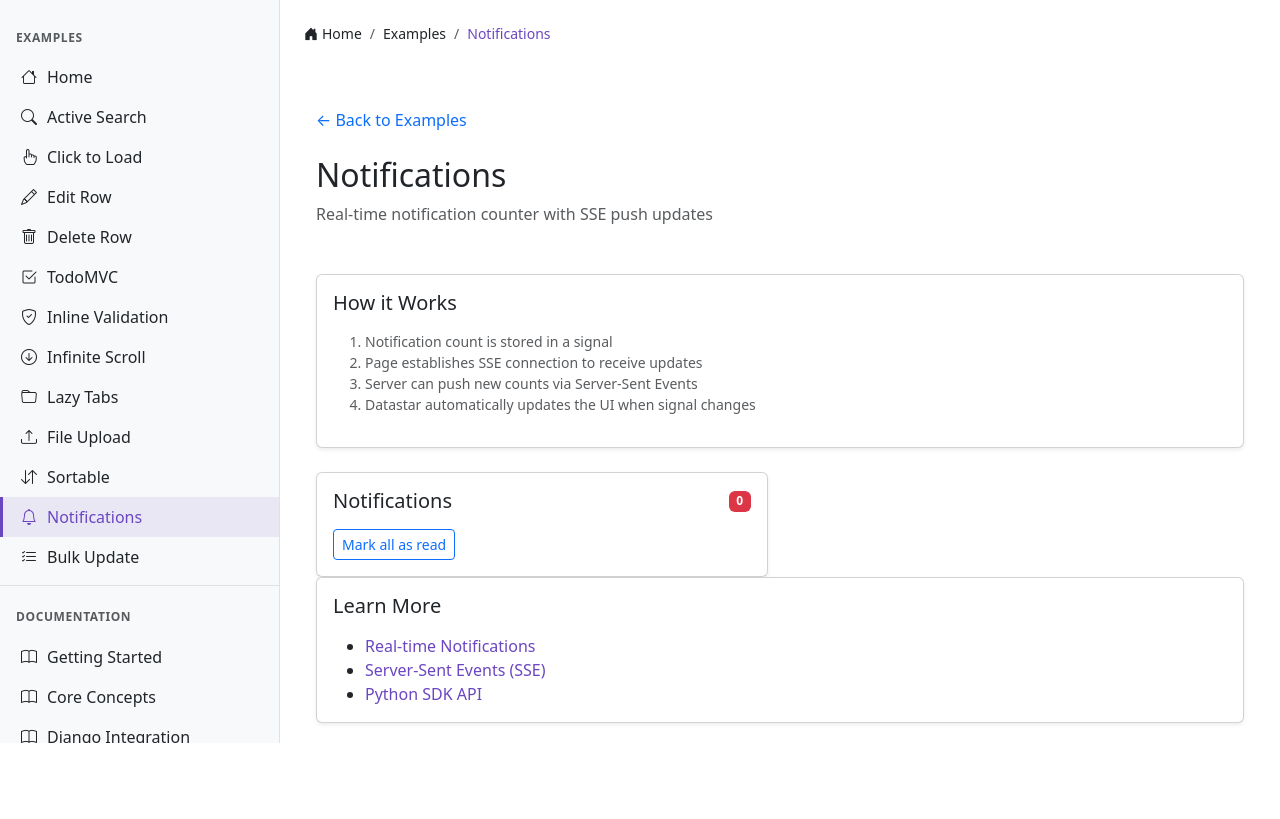
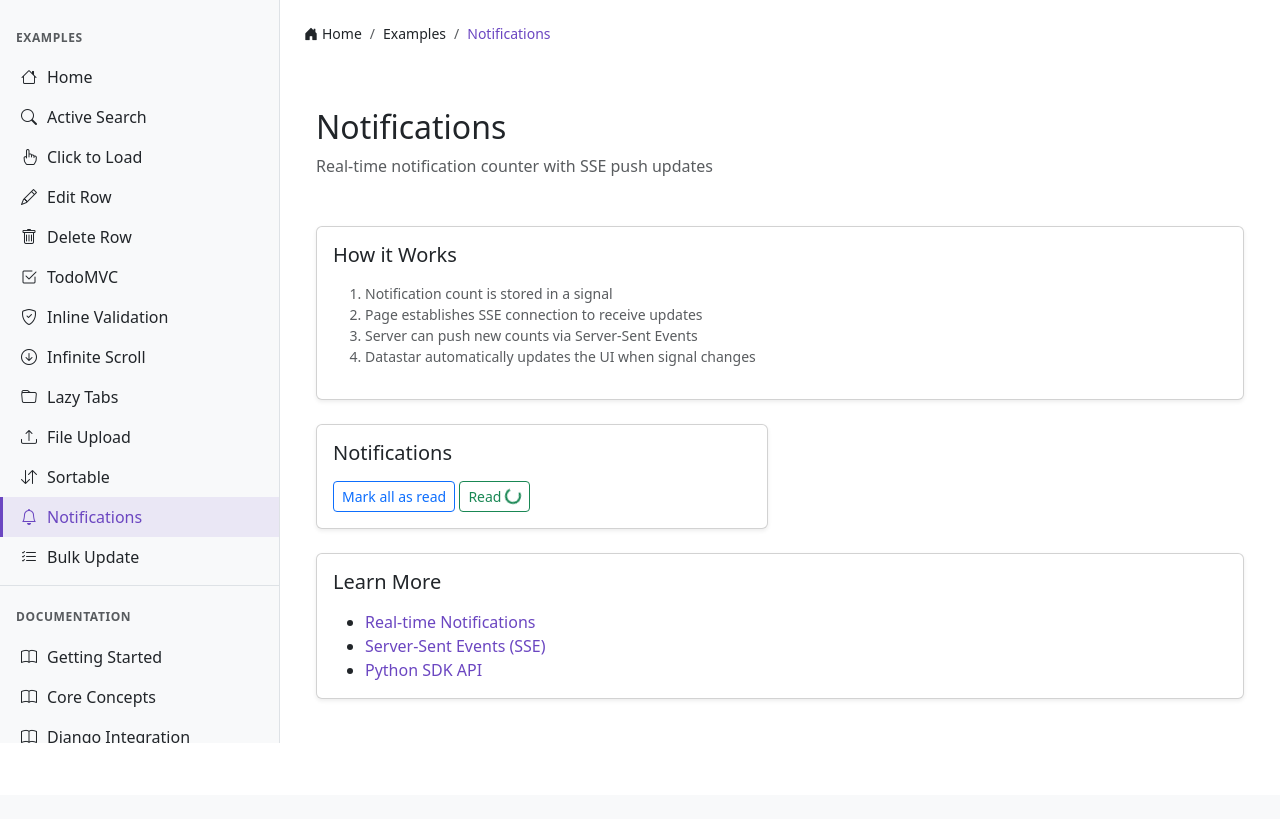
Before and after one commit to ZendaInnocent/django-datastar-examples, a Django app: page /notifications/ in a window 1280 px wide. Shown: the part 64-883 px from the top of the page. After the commit the page ends 807 px from the top, so only its background shows below. Run offline with Django 5.2, Linux system fonts and the light colour scheme; data that the repository does not hold is empty; some libraries are stand-ins or nearby versions.

Commit message:
complete notification example

```diff
--- a/examples/models.py
+++ b/examples/models.py
@@ -34,7 +34,7 @@ class Notification(models.Model):
     created_at = models.DateTimeField(auto_now_add=True)
 
     class Meta:
-        ordering = ['-created_at']
+        ordering = ['created_at']
 
     def __str__(self):
         return self.message
--- a/examples/templates/examples/notifications.html
+++ b/examples/templates/examples/notifications.html
@@ -3,9 +3,6 @@
 {% block content %}
 
   <div class="container py-5">
-    <nav class="mb-4">
-      <a href="{% url 'examples:index' %}" class="text-decoration-none">&larr; Back to Examples</a>
-    </nav>
 
     <header class="mb-5">
       <h1 class="h2">Notifications</h1>
@@ -24,24 +21,44 @@
       </div>
     </section>
 
-    <div class="row">
+    <div class="row"
+         data-signals="{notificationCount: 0, notificationId: ''}"
+         data-init="@get('{% url "examples:notifications-count" %}')">
       <div class="col-md-6">
         <div class="card shadow-sm">
           <div class="card-body">
             <div class="d-flex justify-content-between align-items-center mb-3">
               <h5 class="mb-0">Notifications</h5>
-              <span class="badge bg-danger" id="notification-count">{{ unread_count }}</span>
+              <span class="badge bg-success"
+                    id="notification-count"
+                    data-text="`${$notificationCount} Unread`"></span>
             </div>
             <button class="btn btn-outline-primary btn-sm"
-                    data-on:click="@post('{% url 'examples:notifications-mark-read' %}')">
+                    data-show="$notificationCount > 0"
+                    data-on:click="$notificationId = ''; @post('{% url 'examples:notifications-mark-read' %}')">
               Mark all as read
+            </button>
+            <button class="btn btn-outline-success btn-sm"
+                    data-show="$notificationCount > 0"
+                    data-indicator:_fetching
+                    data-attr:disabled="$_fetching"
+                    data-on:click="@get('{% url 'examples:notifications-sse' %}')">
+              Read
+              <div class="spinner-border spinner-border-sm"
+                   role="status"
+                   data-show="$_fetching">
+                <span class="visually-hidden">Loading...</span>
+              </div>
             </button>
           </div>
         </div>
       </div>
+      <div class="col-6">
+        <div id="notifications-list"></div>
+      </div>
     </div>
 
-    <section class="card shadow-sm mb-4">
+    <section class="card shadow-sm my-4">
       <div class="card-body">
         <h2 class="h5 mb-3">Learn More</h2>
         <ul class="mb-0">
--- a/examples/urls.py
+++ b/examples/urls.py
@@ -39,11 +39,12 @@ urlpatterns = [
         views.notifications_mark_read_view,
         name='notifications-mark-read',
     ),
+    path('notifications/sse/', views.notifications_sse_view, name='notifications-sse'),
     path('bulk-update/', views.bulk_update_view, name='bulk-update'),
     path(
         'bulk-update/update/', views.bulk_update_update_view, name='bulk-update-update'
     ),
-    # Search (Story 4.1)
+    # Search
     path('search/', views.search_view, name='search'),
     path('search/instant/', views.search_instant_view, name='search-instant'),
 ]
--- a/examples/views.py
+++ b/examples/views.py
@@ -1,3 +1,5 @@
+import time
+
 from datastar_py import consts
 from datastar_py.django import DatastarResponse, datastar_response, read_signals
 from datastar_py.django import ServerSentEventGenerator as SSE
@@ -423,30 +425,58 @@ def sortable_view(request):
 
 
 def notifications_view(request):
-    notifications = Notification.objects.all()[:5]
-    unread_count = Notification.objects.filter(read=False).count()
     return render(
         request,
         'examples/notifications.html',
-        {'notifications': notifications, 'unread_count': unread_count},
     )
+
+
+@datastar_response
+def notifications_sse_view(request):
+    notifications = Notification.objects.filter(read=False)
+
+    for notification in notifications:
+        alert = render_to_string(
+            'examples/fragments/notification_alert.html',
+            {'notification': notification},
+        )
+
+        yield SSE.patch_elements(
+            alert, selector='#notifications-list', mode=consts.ElementPatchMode.APPEND
+        )
+        time.sleep(3)
 
 
 @datastar_response
 def notifications_count_view(request):
     unread_count = Notification.objects.filter(read=False).count()
-    yield SSE.patch_signals({'count': unread_count})
+    yield SSE.patch_signals({'notificationCount': unread_count})
 
 
+@csrf_exempt
 @datastar_response
 def notifications_mark_read_view(request):
-    Notification.objects.filter(read=False).update(read=True)
+    signals = read_signals(request)
+    notification_id = signals.get('notificationId')
 
-    html = render_to_string(
-        'examples/fragments/notification_list.html',
-        {'notifications': Notification.objects.all()[:5], 'unread_count': 0},
-    )
-    yield SSE.patch_elements(html, selector='#notifications-list')
+    if notification_id:
+        notification = get_object_or_404(Notification, pk=notification_id)
+        notification.read = True
+        notification.save()
+        yield SSE.patch_signals(
+            {'notificationCount': Notification.objects.filter(read=False).count()}
+        )
+    else:
+        Notification.objects.filter(read=False).update(read=True)
+
+        yield SSE.patch_signals(
+            {'notificationCount': Notification.objects.filter(read=False).count()}
+        )
+        html = render_to_string(
+            'examples/fragments/notification_list.html',
+            {'notifications': Notification.objects.filter(read=False)},
+        )
+        yield SSE.patch_elements(html, selector='#notifications-list')
 
 
 # ============================================================================
```
Also changed, not shown: examples/management/commands/seed_data.py (+16 -10 lines), examples/templates/examples/fragments/notification_alert.html (added, +12 -0 lines), examples/templates/examples/fragments/notification_list.html (+15 -6 lines), README.md, 1 other file.
